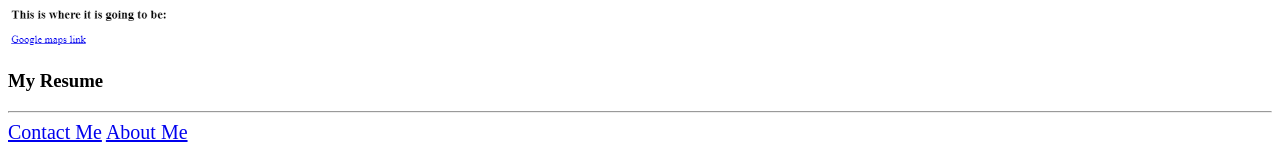
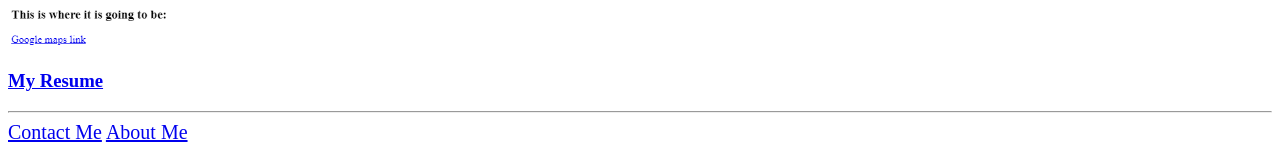
Before and after one commit to ranyerexs1/html-portfolio, a plain HTML site: page index.html in a window 1280 px wide. Shown: the part 858-1007 px from the top of the page. Drawn offline with Linux system fonts and the light colour scheme.

Commit message:
Add files via upload

```diff
--- a/index.html
+++ b/index.html
@@ -22,7 +22,7 @@
     <h3><a href="./public/birthday-invite.html">Birthday invite project</a></h3>
     <br />
     <img height="400" src="./assets/images/birthday-invite.png" />
-    <h3><a href="./"></a>My Resume</h3>
+    <h3><a href="./public/resume.html">My Resume</a></h3>
     <hr />
     <a style="font-size: 20px" href="./public/contact.html">Contact Me</a>
     <a style="font-size: 20px" href="./public/about.html">About Me</a>
```
